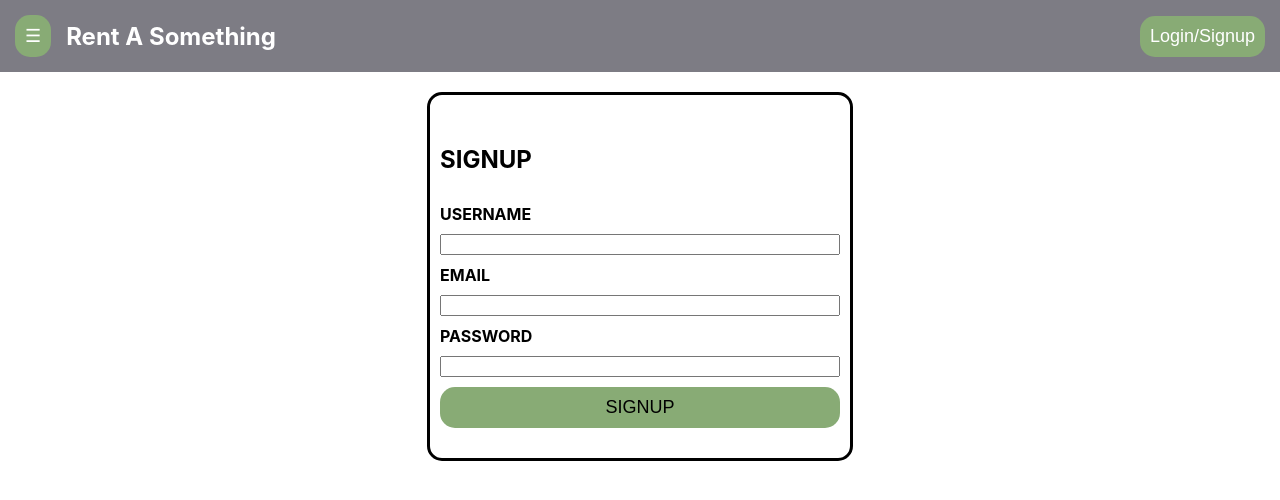
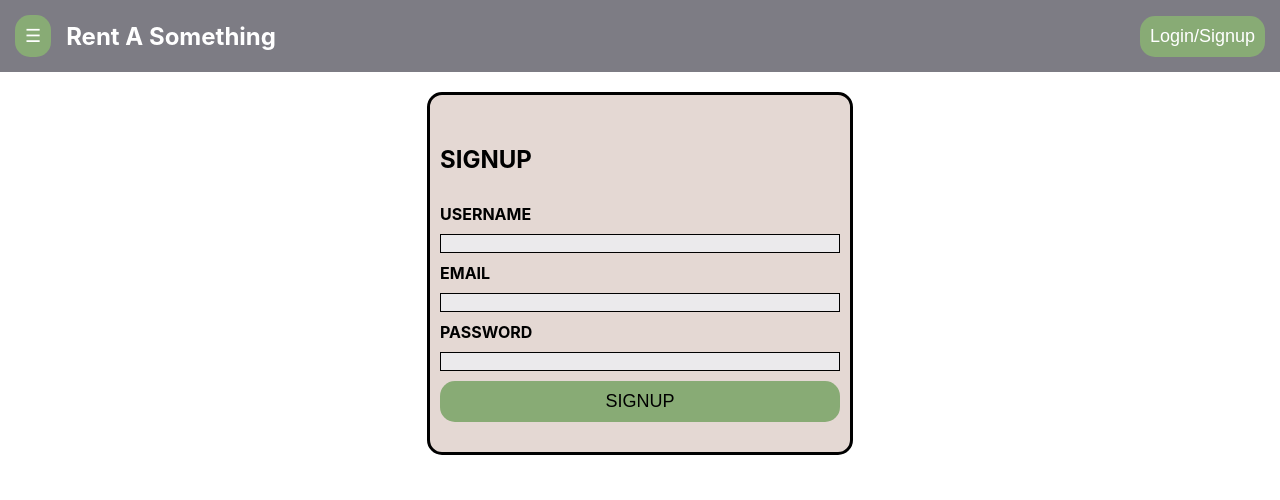
Before and after one commit to JANK-L/Egzaminas, a React (Create React App) app in the folder frontend/: page /Signup in a window 1280 px wide. Shown: the top 500 px of the page. Built offline with nearby package versions, Linux system fonts and the light colour scheme.

Commit message:
Adjusted css on login/signup form

```diff
--- a/frontend/src/index.css
+++ b/frontend/src/index.css
@@ -63,6 +63,8 @@ html {
   margin: 20px auto;
   gap: 10px;
   font-weight: bold;
+
+  background-color: #e4d8d3;
 }
 
 .LoginPortal button {
@@ -79,3 +81,8 @@ html {
   cursor: initial;
   opacity: 0.6;
 }
+
+.LoginPortal input {
+  background-color: #ebeaec;
+  border: solid black 1px;
+}
```
